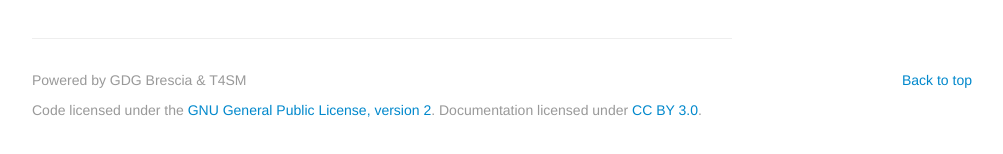
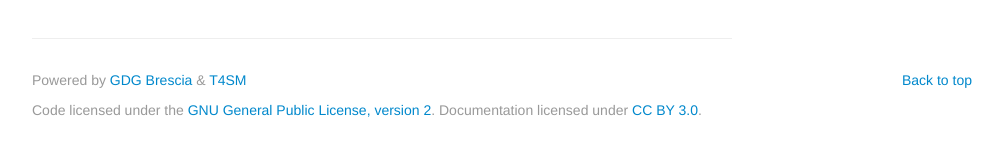
Before and after one commit to GDGBrescia/iot-dashboard, a plain HTML site: page index.htm in a window 1280 px wide. Shown: the part 824-978 px from the top of the page, without its empty margins (258-1261 px from the left). Drawn offline with Linux system fonts and the light colour scheme.

Commit message:
added links in the credits

```diff
--- a/index.htm
+++ b/index.htm
@@ -101,7 +101,7 @@
                 <footer class="footer">
                     <div class="container">
                         <p class="pull-right"><a href="#" target="_self">Back to top</a></p>
-                        <p class="muted credit">Powered by GDG Brescia & T4SM</p>
+                        <p class="muted credit">Powered by <a href="http://gdgbrescia.blogspot.it/" target="_blank">GDG Brescia</a> & <a href="http://toolsforsmartminds.com/" target="_blank">T4SM</a></p>
                         <p class="muted credit">Code licensed under the
                             <a href="http://www.gnu.org/licenses/gpl-2.0.html" target="_blank">
                                 GNU General Public License, version 2</a>.
```
